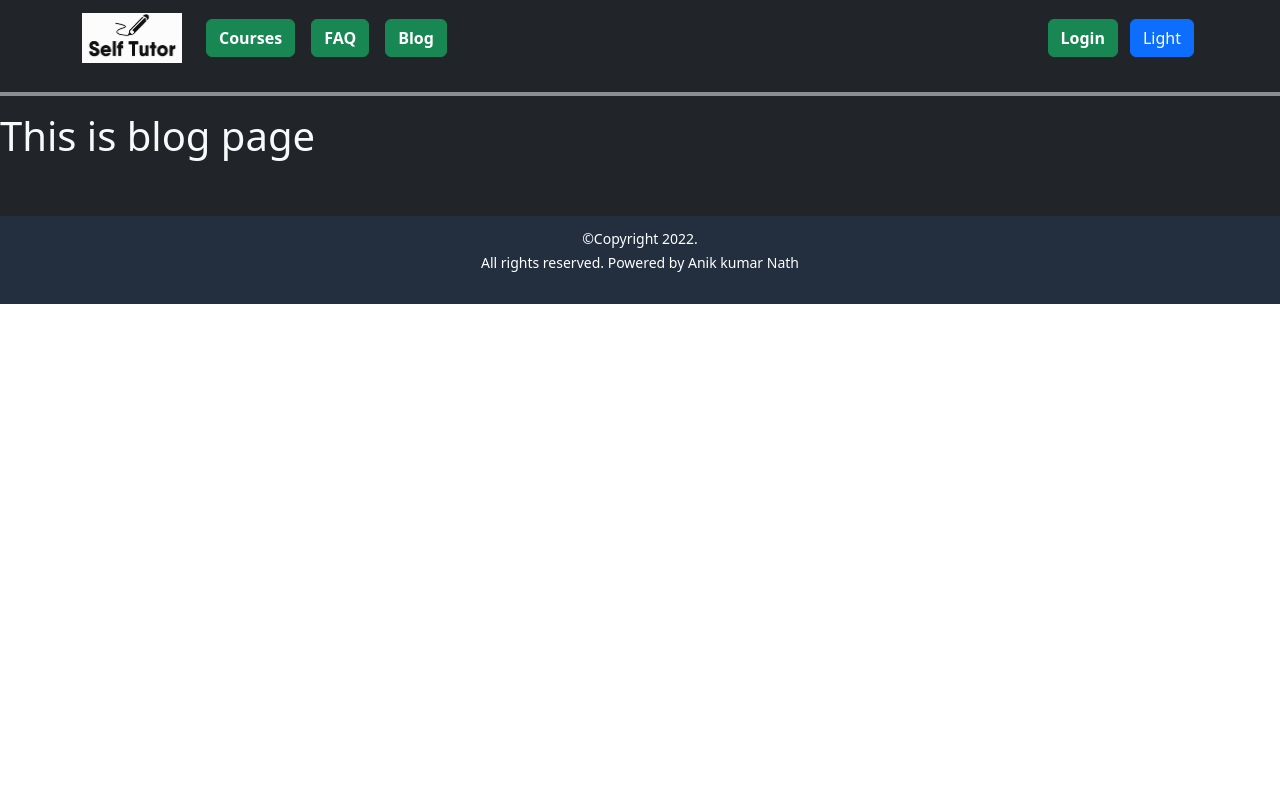
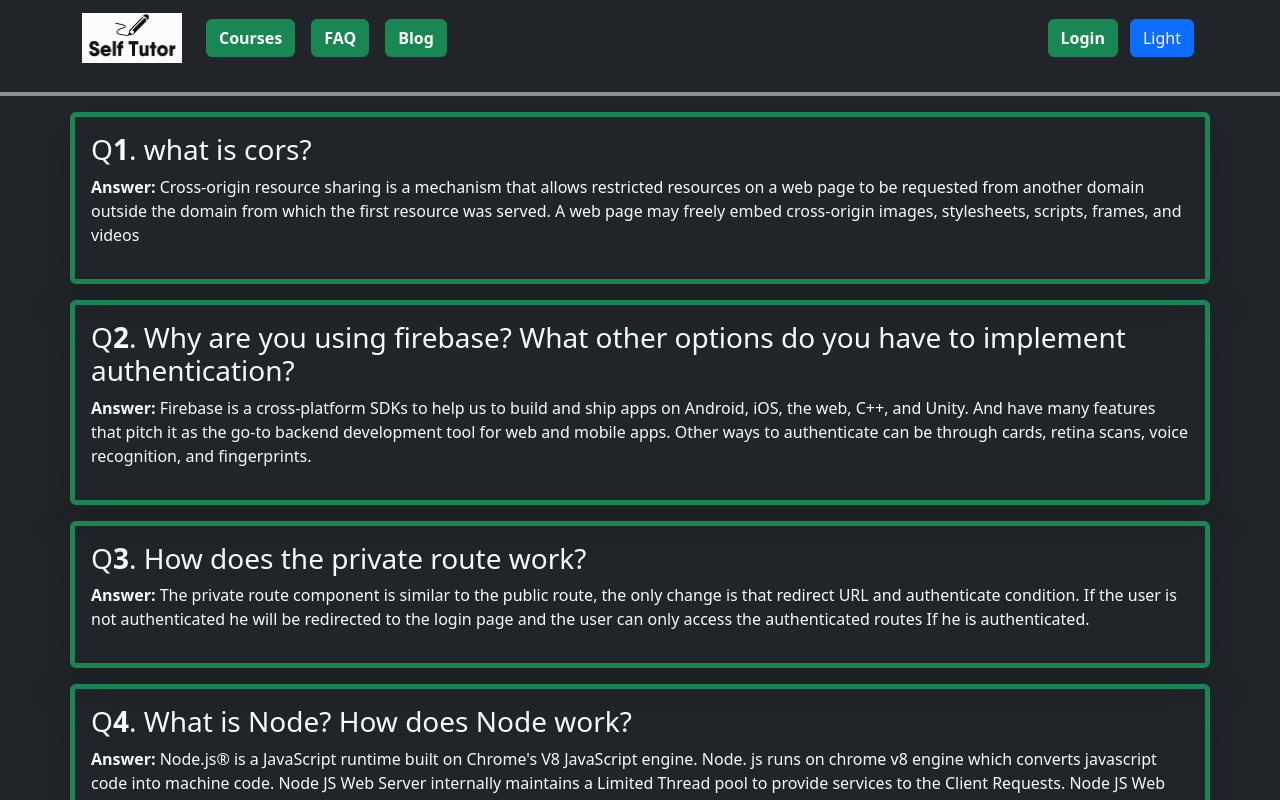
Before and after one commit to anik-kumar-nath/Self-Tutor-Client-Side, a React (Create React App) app: page /blog in a window 1280 px wide. Shown: the top 800 px of the page. Built offline with nearby package versions, Linux system fonts and the light colour scheme; no server answers.

Commit message:
done blog section

```diff
--- /dev/null
+++ b/public/BlogData.json
@@ -0,0 +1,23 @@
+[
+    {
+        "id":1,
+"Question":"what is cors?",
+"Answer":"Cross-origin resource sharing is a mechanism that allows restricted resources on a web page to be requested from another domain outside the domain from which the first resource was served. A web page may freely embed cross-origin images, stylesheets, scripts, frames, and videos"
+    },
+    {
+        "id":2,
+"Question":"Why are you using firebase? What other options do you have to implement authentication?",
+"Answer":"Firebase is a cross-platform SDKs to help us to build and ship apps on Android, iOS, the web, C++, and Unity. And have many features that pitch it as the go-to backend development tool for web and mobile apps. Other ways to authenticate can be through cards, retina scans, voice recognition, and fingerprints."
+    },
+    {
+        "id":3,
+"Question":"How does the private route work?",
+"Answer":"The private route component is similar to the public route, the only change is that redirect URL and authenticate condition. If the user is not authenticated he will be redirected to the login page and the user can only access the authenticated routes If he is authenticated."
+    },
+    {
+        "id":4,
+"Question":"What is Node? How does Node work?",
+"Answer":"Node.js® is a JavaScript runtime built on Chrome's V8 JavaScript engine. Node. js runs on chrome v8 engine which converts javascript code into machine code. Node JS Web Server internally maintains a Limited Thread pool to provide services to the Client Requests. Node JS Web Server receives those requests and places them into a Queue. It is known as “Event Queue”. Node JS Web Server internally has a Component, known as 'Event Loop'"
+    }
+
+]
--- a/src/Pages/Blog/Blog.js
+++ b/src/Pages/Blog/Blog.js
@@ -1,9 +1,11 @@
 import React from 'react';
 
-const Blog = () => {
+const Blog = ({ blogsData }) => {
+    const { id, Question, Answer } = blogsData;
     return (
-        <div>
-            <h1>This is blog page</h1>
+        <div className='m-3 p-3 rounded bg-transparent container border border-5 border-success mx-auto shadow-lg bg-success rounded'>
+            <h3>Q<strong>{id}</strong>. {Question}</h3>
+            <p><strong>Answer:</strong> {Answer}</p>
         </div>
     );
 };
--- /dev/null
+++ b/src/Pages/Blog/Blogs.js
@@ -0,0 +1,17 @@
+import React from 'react';
+import { useLoaderData, } from 'react-router-dom';
+import Blog from './Blog';
+
+const Blogs = () => {
+    const blogsData = useLoaderData();
+
+    return (
+        <div className=''>
+            {
+                blogsData.map((data, index) => <Blog blogsData={data}></Blog>)
+            }
+        </div>
+    );
+};
+
+export default Blogs;
--- a/src/Routes/Route.js
+++ b/src/Routes/Route.js
@@ -1,7 +1,7 @@
 import React from 'react';
 import { createBrowserRouter } from 'react-router-dom';
 import Main from '../Layout/Main';
-import Blog from '../Pages/Blog/Blog';
+import Blogs from '../Pages/Blog/Blogs';
 import Courses from '../Pages/Courses/Courses';
 import Faq from '../Pages/Faq/Faq';
 import Login from '../Pages/Login/Login';
@@ -22,7 +22,8 @@ export const routes = createBrowserRouter([
             },
             {
                 path: '/blog',
-                element: <Blog></Blog>
+                loader: () => fetch('BlogData.json'),
+                element: <Blogs></Blogs>
             },
             {
                 path: '/',
```
